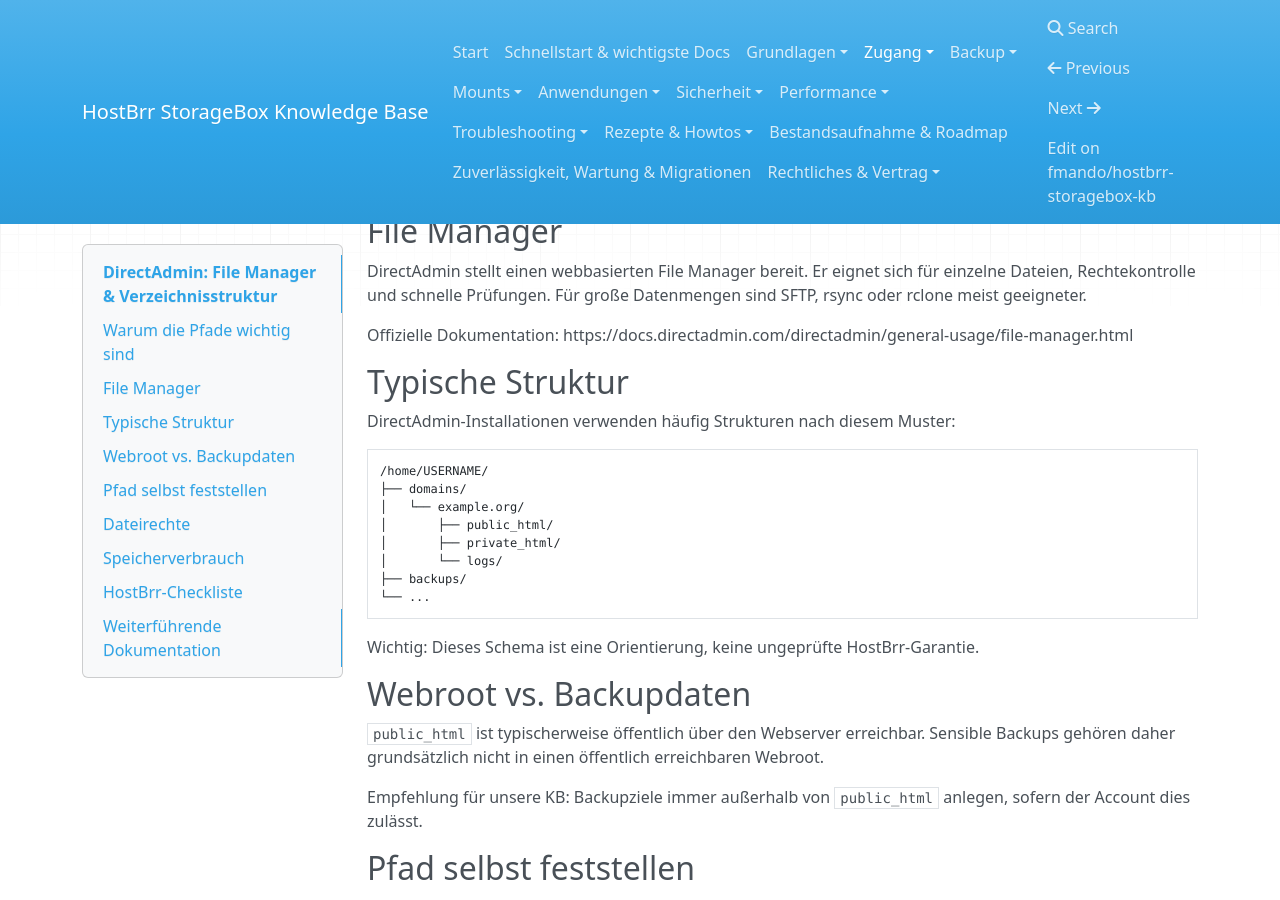
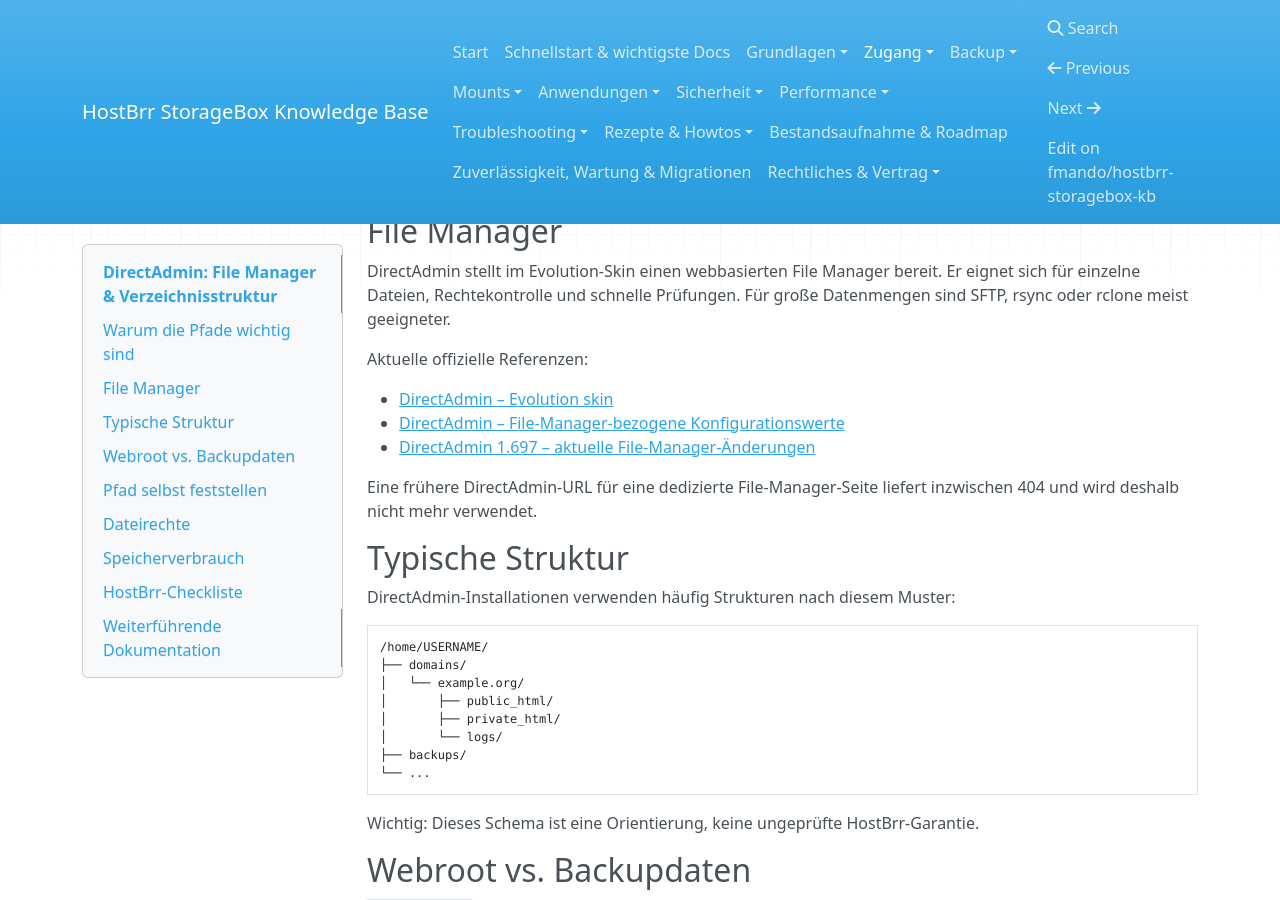
Before and after one commit to fmando/hostbrr-storagebox-kb, an MkDocs documentation site: the page built from docs/02-zugang/directadmin-filemanager-pfade.md, in a window 1280 px wide and 900 px high, scrolled down 363 px. Built offline with MkDocs 1.6.1, drawn with Linux system fonts in a browser that asks for light colours; nearby versions of some CDN libraries; some of the changed text lies outside the part shown.

Commit message:
Fix DirectAdmin File Manager documentation links

```diff
--- a/docs/02-zugang/directadmin-filemanager-pfade.md
+++ b/docs/02-zugang/directadmin-filemanager-pfade.md
@@ -14,9 +14,15 @@
 
 ## File Manager
 
-DirectAdmin stellt einen webbasierten File Manager bereit. Er eignet sich für einzelne Dateien, Rechtekontrolle und schnelle Prüfungen. Für große Datenmengen sind SFTP, rsync oder rclone meist geeigneter.
+DirectAdmin stellt im Evolution-Skin einen webbasierten File Manager bereit. Er eignet sich für einzelne Dateien, Rechtekontrolle und schnelle Prüfungen. Für große Datenmengen sind SFTP, rsync oder rclone meist geeigneter.
 
-Offizielle Dokumentation: https://docs.directadmin.com/directadmin/general-usage/file-manager.html
+Aktuelle offizielle Referenzen:
+
+- [DirectAdmin – Evolution skin](https://docs.directadmin.com/directadmin/skins-and-templates/evolution.html)
+- [DirectAdmin – File-Manager-bezogene Konfigurationswerte](https://docs.directadmin.com/directadmin/general-usage/all-directadmin-conf-values.html)
+- [DirectAdmin 1.697 – aktuelle File-Manager-Änderungen](https://docs.directadmin.com/changelog/version-1.697.html)
+
+Eine frühere DirectAdmin-URL für eine dedizierte File-Manager-Seite liefert inzwischen 404 und wird deshalb nicht mehr verwendet.
 
 ## Typische Struktur
 
@@ -93,5 +99,6 @@
 
 ## Weiterführende Dokumentation
 
-- DirectAdmin Documentation: https://docs.directadmin.com/
-- DirectAdmin File Manager: https://docs.directadmin.com/directadmin/general-usage/file-manager.html
+- [DirectAdmin Documentation](https://docs.directadmin.com/)
+- [Evolution skin](https://docs.directadmin.com/directadmin/skins-and-templates/evolution.html)
+- [DirectAdmin File-Manager-Konfigurationswerte](https://docs.directadmin.com/directadmin/general-usage/all-directadmin-conf-values.html)
```
Also changed, not shown: other parts of docs/02-zugang/directadmin-filemanager-pfade.md (+1 -1 lines).
